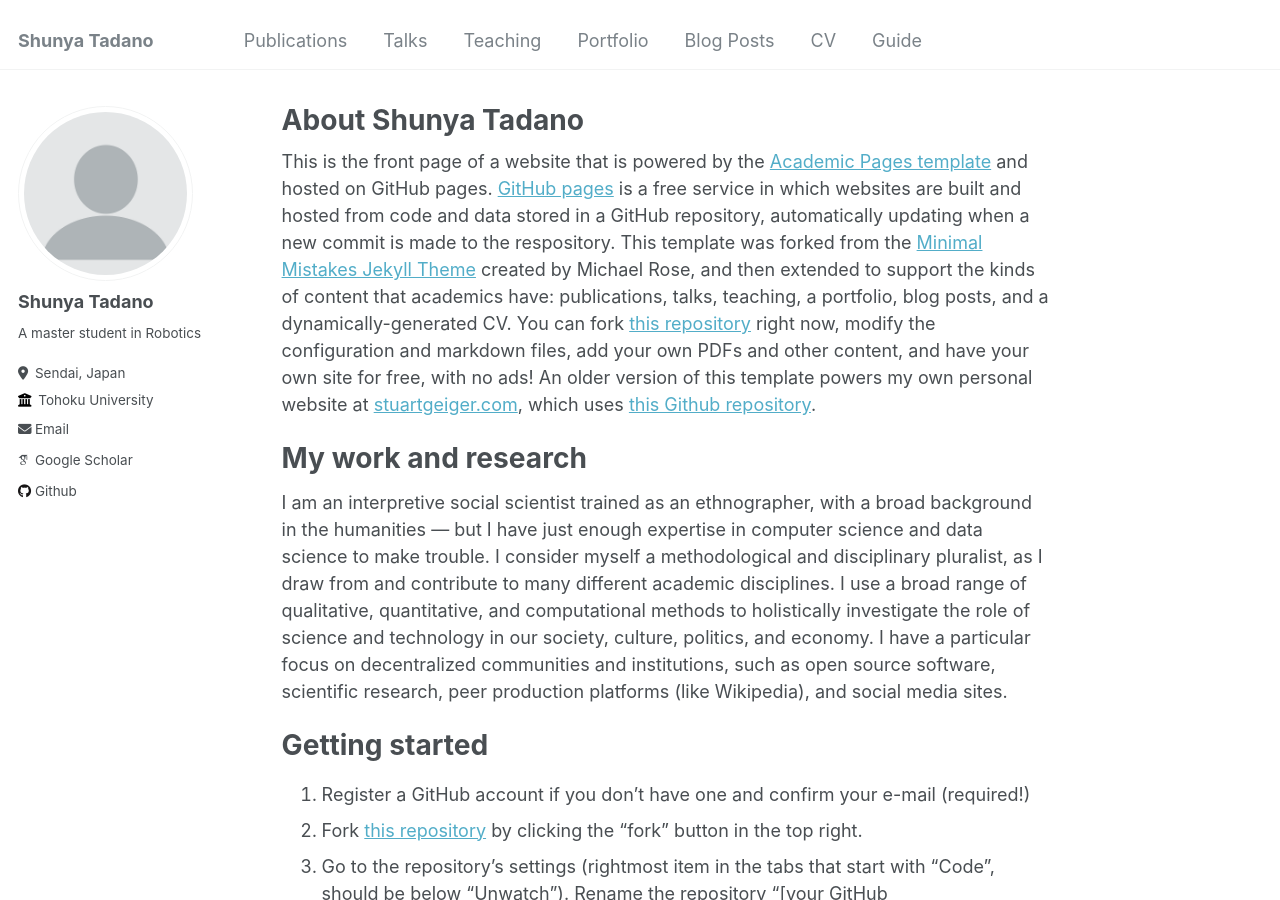
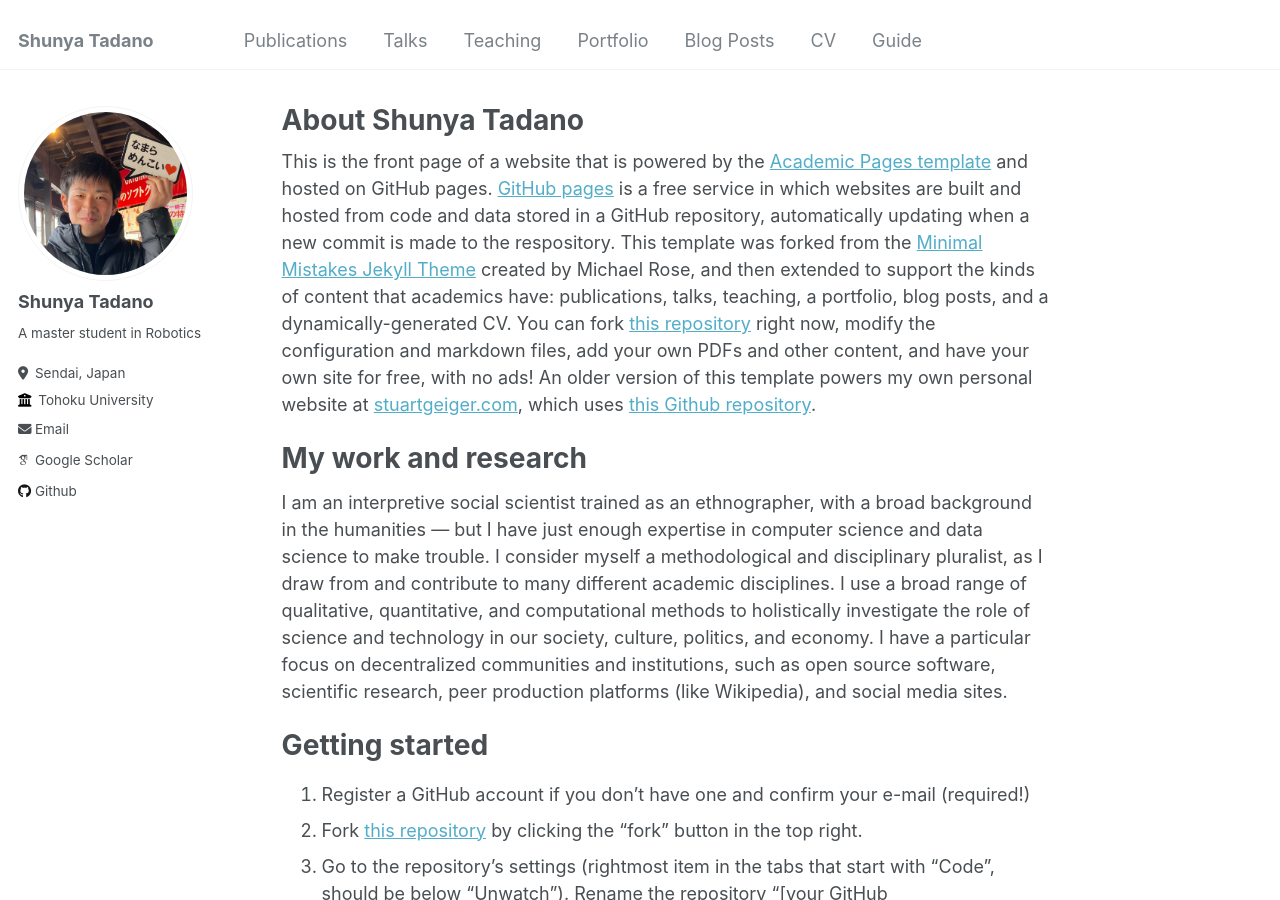
Before and after one commit to shunyatadano/shunyatadano.github.io, a Jekyll site: the page built from _pages/about.md, in a window 1280 px wide and 900 px high. Built offline with Jekyll 4.4.1, drawn with Linux system fonts in a browser that asks for light colours; some web fonts are replaced.

Commit message:
add my profile

```diff
--- a/_config.yml
+++ b/_config.yml
@@ -21,7 +21,7 @@
 #               Additional customization can be done by editing /_includes/author-profile.html
 author:
   # Biographic information
-  avatar           : "profile.png"
+  avatar           : "profile_menkoi.jpg"
   name             : "Shunya Tadano"
   pronouns         : # example: "she/her"
   bio              : "A master student in Robotics"
```
Also changed, not shown: images/profile_menkoi.jpg (added).
